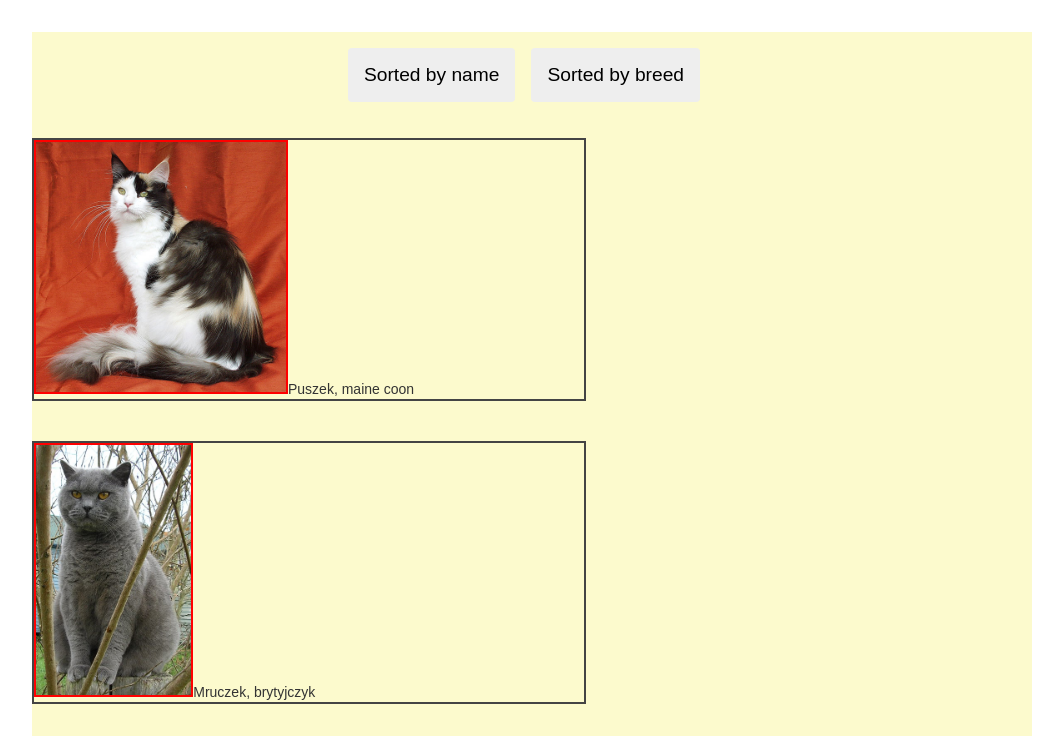
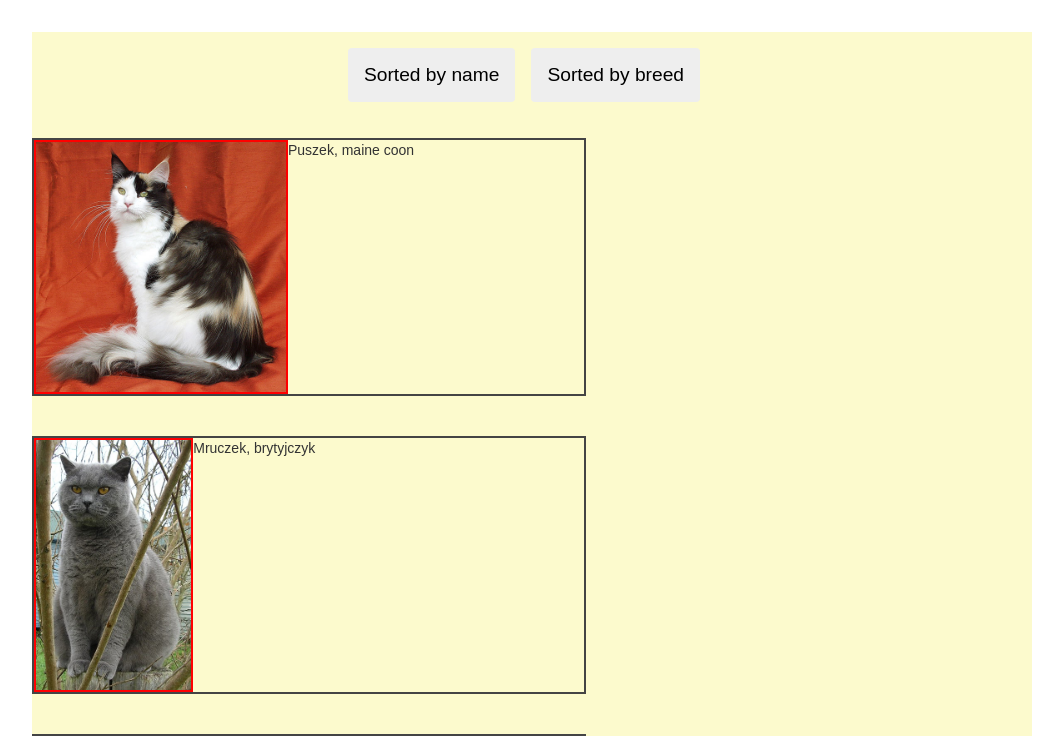
Before and after one commit to arozmus-deloitte/Ad-kotow-szkolenie-angular, an Angular app: page /cats in a window 1280 px wide. Shown: the top 736 px of the page, without its empty margins (0-1063 px from the left). Built offline with nearby package versions, Linux system fonts and the light colour scheme.

Commit message:
Fix 4th task

```diff
--- a/src/app/cats/cats-overview/cats-overview.component.html
+++ b/src/app/cats/cats-overview/cats-overview.component.html
@@ -4,16 +4,23 @@
       <button class = "sortedBtn" (click)="sortByName()">Sorted by name</button>
       <button class = "sortedBtn" (click)="sortByBreed()">Sorted by breed</button>
     </div>
-      <div class="listElement" *ngFor="let cat of cats">
-        <ng-container [ngSwitch]="cat.adopted">
-        <ng-container *ngSwitchCase = false>
-          <img src="./assets/cats-pic/{{cat.picUrl}}" alt="" (click)="onClick(cat)"  matTooltip="{{cat.funFact}}" matTooltipPosition='right' id="notAdopted">
-        </ng-container>
-        <ng-container *ngSwitchCase = true>
-          <img src="./assets/cats-pic/{{cat.picUrl}}" alt="" (click)="onClick(cat)"  matTooltip="{{cat.funFact}}" matTooltipPosition='right' id="adopted">
-        </ng-container>
-        </ng-container>
-          <span>{{cat.name}}, {{cat.breed}}</span><br>
+  <div class="listElement" *ngFor="let cat of cats">
+      <ng-container [ngSwitch]="cat.adopted">
+          <div id="notAdopted" *ngSwitchCase=false>
+              <ng-container *ngTemplateOutlet="catElement; context:{catInput :cat}"></ng-container>
+          </div>
+          <div id="adopted" *ngSwitchCase=true>
+              <ng-container *ngTemplateOutlet="catElement; context:{catInput :cat}"></ng-container>
+          </div>
+      </ng-container>
+      <div class="name">
+        <span>{{cat.name}}, {{cat.breed}}</span>
       </div>
   </div>
+</div>
 </section>
+
+<ng-template #catElement let-catInner="catInput">
+  <img src="./assets/cats-pic/{{catInner.picUrl}}" alt="" (click)="onClick(catInner)" matTooltip="{{catInner.funFact}}"
+      matTooltipPosition='right'>
+</ng-template>
--- a/src/app/cats/cats-overview/cats-overview.component.scss
+++ b/src/app/cats/cats-overview/cats-overview.component.scss
@@ -13,20 +13,26 @@
     max-width: 550px;
     border: solid 2px #444444;
     margin: 20px 0 20px 0;
+    display: flex;
+    flex-direction: row;
   }
 
   #notAdopted {
+    img{
       max-width: 250px;
       max-height: 250px;
       border: solid 2px;
       border-color: red;
     }
+  }
 
   #adopted {
+    img{
       max-width: 250px;
       max-height: 250px;
       border: solid 2px;
       border-color: green;
+    }
   }
 
   .sortedBtn{
@@ -37,4 +43,5 @@
     float:left;
     align-self: center;
   }
+
 }
```
Lines whose indentation alone changed are shown as unchanged.
